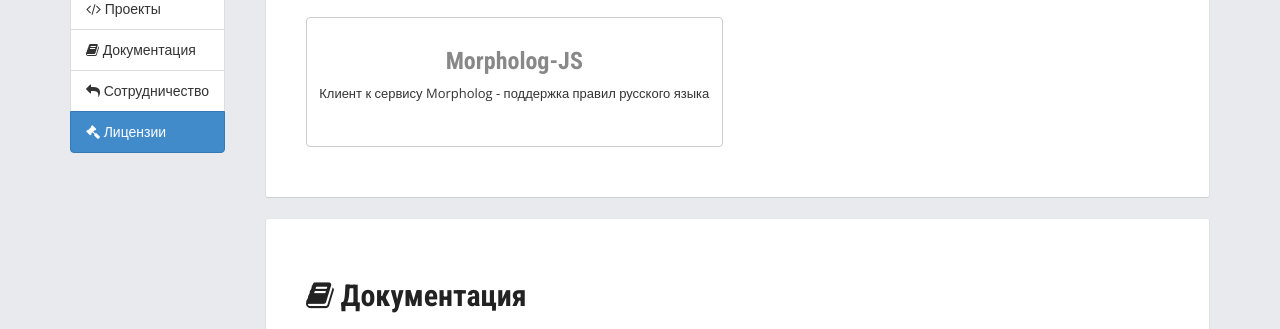
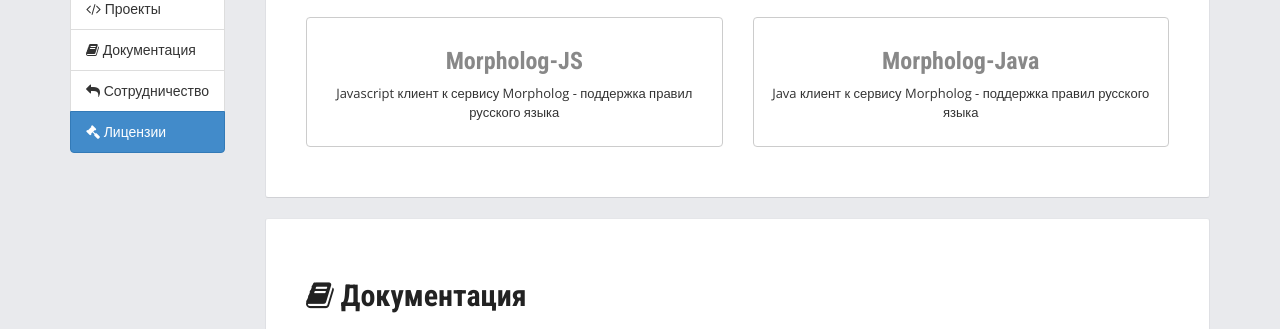
Before and after one commit to systemate/systemate.github.io, a website: page index.html in a window 1280 px wide. Shown: the part 468-797 px from the top of the page. Drawn offline with nearby package versions, Linux system fonts and the light colour scheme.

Commit message:
Morpholog-Java added

```diff
--- a/index.html
+++ b/index.html
@@ -79,7 +79,13 @@
 						<div class="col-md-6">
 							<a class="btn btn-default btn-block" href="https://github.com/systemate/morpholog-js">
 								<h3>Morpholog-JS</h3>
-								<p>Клиент к сервису Morpholog - поддержка правил русского языка</p>
+								<p>Javascript клиент к сервису Morpholog - поддержка правил русского языка</p>
+							</a>
+						</div>
+						<div class="col-md-6">
+							<a class="btn btn-default btn-block" href="https://github.com/systemate/morpholog-java">
+								<h3>Morpholog-Java</h3>
+								<p>Java клиент к сервису Morpholog - поддержка правил русского языка</p>
 							</a>
 						</div>
 					</div>
```
Also changed, not shown: README.md.
